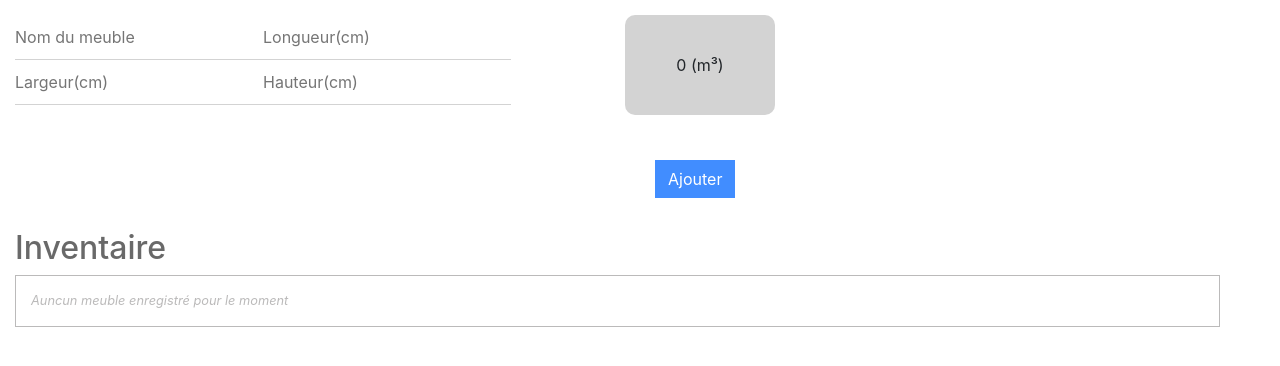
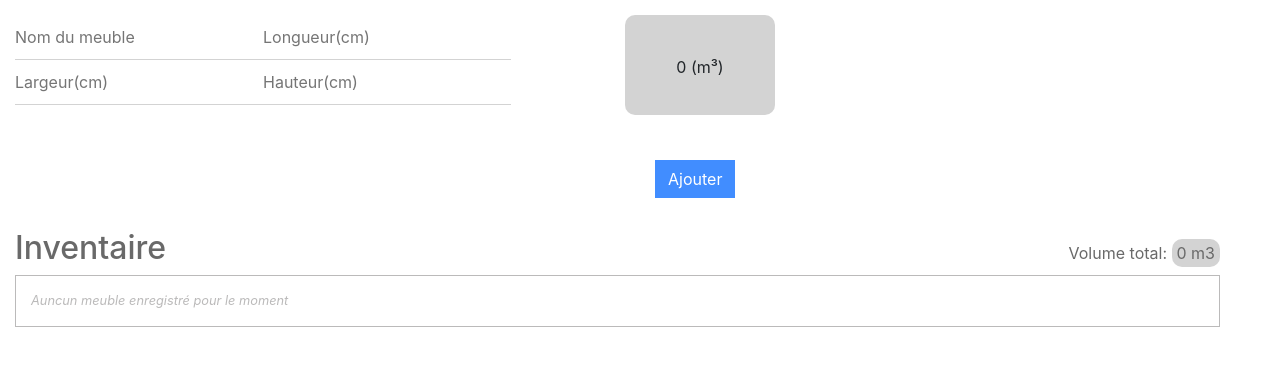
Before and after one commit to JeanneLespinasse/nextories-test, an Angular app in the folder my-app/: page / in a window 1280 px wide. Shown: the top 366 px of the page. Built offline with nearby package versions, Linux system fonts and the light colour scheme.

Commit message:
Compute the total volume and show it in the HTML view

```diff
--- a/my-app/src/app/app.component.html
+++ b/my-app/src/app/app.component.html
@@ -35,6 +35,9 @@
     <div class="container-fluid row">
         <div class="container-fluid row">
             <h2 class="table-title "> Inventaire </h2>
+            <span class="table-title end-line"> Volume total:
+                <span class="total-volume-span">{{ totalVolume }} m3 </span>
+            </span>
         </div>
         <div class="container-fluid row">
             <div *ngIf="objectList.length == 0" class="content-table table-light-text" > Auncun meuble enregistré pour le moment </div>
--- a/my-app/src/app/app.component.scss
+++ b/my-app/src/app/app.component.scss
@@ -35,13 +35,18 @@
     }
 }
 
+.total-volume-span,
 .volume-span {
-    height: 100px;
-    width: 150px;
     border-radius: 10px;
     background-color: lightgray;
     text-align: center;
     display: inline-block;
+    padding: 2px 5px;
+}
+
+.volume-span {
+    height: 100px;
+    width: 150px;
 
     .text {
         line-height: 100px;
@@ -85,3 +90,9 @@
 .table-strong-text {
     color: dimgray;
 }
+
+.end-line {
+    position: absolute;
+    right: 60px;
+    padding-top: 10px;
+}
--- a/my-app/src/app/app.component.ts
+++ b/my-app/src/app/app.component.ts
@@ -21,6 +21,7 @@ export class AppComponent {
         heigth: new FormControl('')
     });
     volume = 0;
+    totalVolume = 0;
     errors = [];
     objectList = [];
 
@@ -32,7 +33,7 @@ export class AppComponent {
             data.heigth >= 0 &&
             data.name != '') {
             this.volume = (data.length * data.width * data.heigth) / 1000000;
-
+            this.totalVolume += this.volume;
             this.objectList.push({
                 name : data.name,
                 length : data.length,
```
